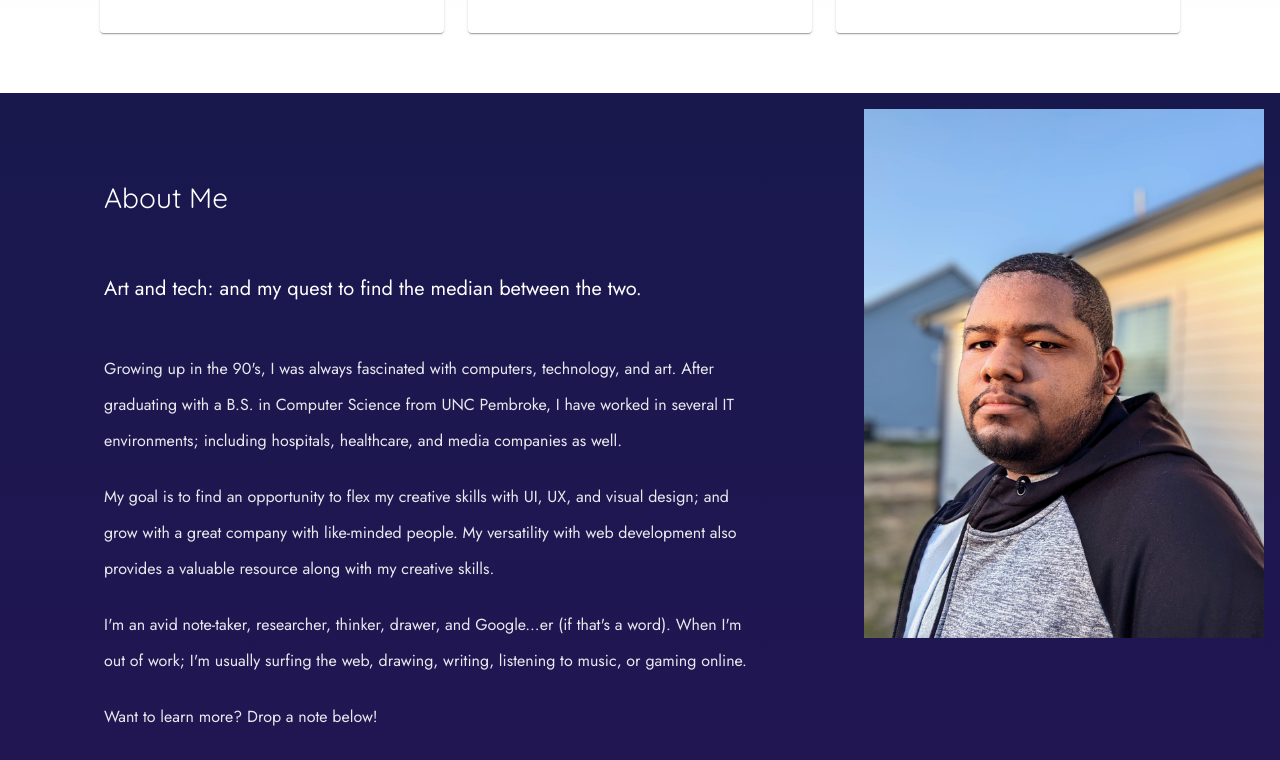
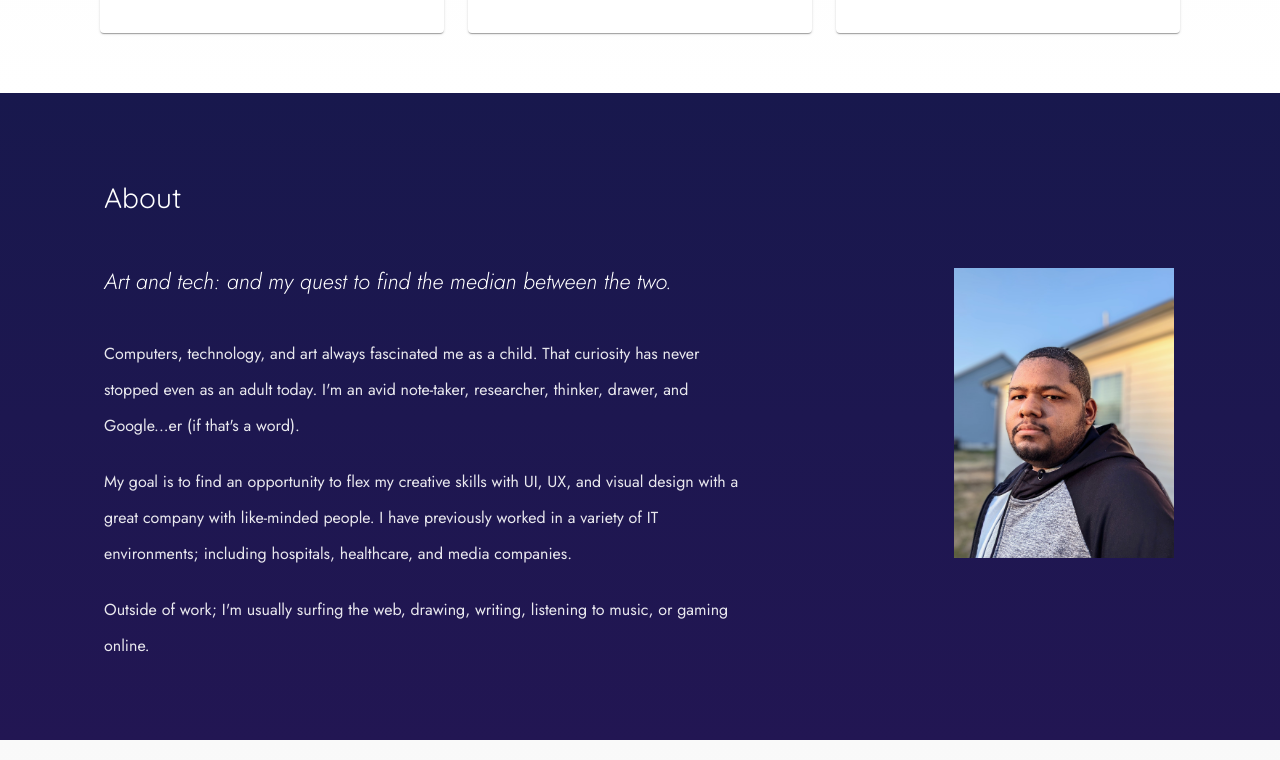
Before and after one commit to keljr021/portfolio-2023, a Vue app: page / in a window 1280 px wide. Shown: the part 3000-3760 px from the top of the page. Built offline with nearby package versions, Linux system fonts and the light colour scheme.

Commit message:
Update About.vue

```diff
--- a/src/components/About.vue
+++ b/src/components/About.vue
@@ -4,16 +4,15 @@
     <v-container fluid class="about">
         <v-row>
             <v-col cols="12" sm="6" md="6" lg="8" class="about-text">
-                <div class="about-text-title">About Me</div>
+                <div class="about-text-title">About</div>
                 <div class="about-text-caption">Art and tech: and my quest to find the median between the two.</div>
                 <div class="about-text-body py-3">
-                    <p>Growing up in the 90's, I was always fascinated with computers, technology, and art. After graduating with a B.S. in Computer Science from UNC Pembroke, I have worked in several IT environments; including hospitals, healthcare, and media companies as well.</p>
-                    <p>My goal is to find an opportunity to flex my creative skills with UI, UX, and visual design; and grow with a great company with like-minded people. My versatility with web development also provides a valuable resource along with my creative skills.</p>
-                    <p>I'm an avid note-taker, researcher, thinker, drawer, and Google...er (if that's a word). When I'm out of work; I'm usually surfing the web, drawing, writing, listening to music, or gaming online.</p>
-                    <p>Want to learn more? Drop a note below!</p>
+                    <p>Computers, technology, and art always fascinated me as a child. That curiosity has never stopped even as an adult today. I'm an avid note-taker, researcher, thinker, drawer, and Google...er (if that's a word).</p>
+                    <p>My goal is to find an opportunity to flex my creative skills with UI, UX, and visual design with a great company with like-minded people. I have previously worked in a variety of IT environments; including hospitals, healthcare, and media companies. </p>
+                    <p>Outside of work; I'm usually surfing the web, drawing, writing, listening to music, or gaming online.</p>
                 </div>
             </v-col>
-            <v-col cols="12" sm="6" md="6" lg="4" class="text-center text-md-right">
+            <v-col cols="12" sm="6" md="6" lg="4" class="text-center my-md-auto">
                 <img class="about-image" alt="about photo" src="../assets/about-alt.jpg" />
             </v-col>
         </v-row>
@@ -33,8 +32,10 @@
 
 .about-text-caption {
     line-height: 2.5;
-    padding: 15px 0;
-    font-size: 20px;
+    padding: 5px 0;
+    font-size: 22px;
+    font-weight: 300;
+    font-style: italic;
 }
 
 .about-text-body {
@@ -46,7 +47,7 @@
 }
 
 .about-image {
-    width: 100%;
+    width: 55%;
 }
 
 @media all and (max-width: 768px) {
```
